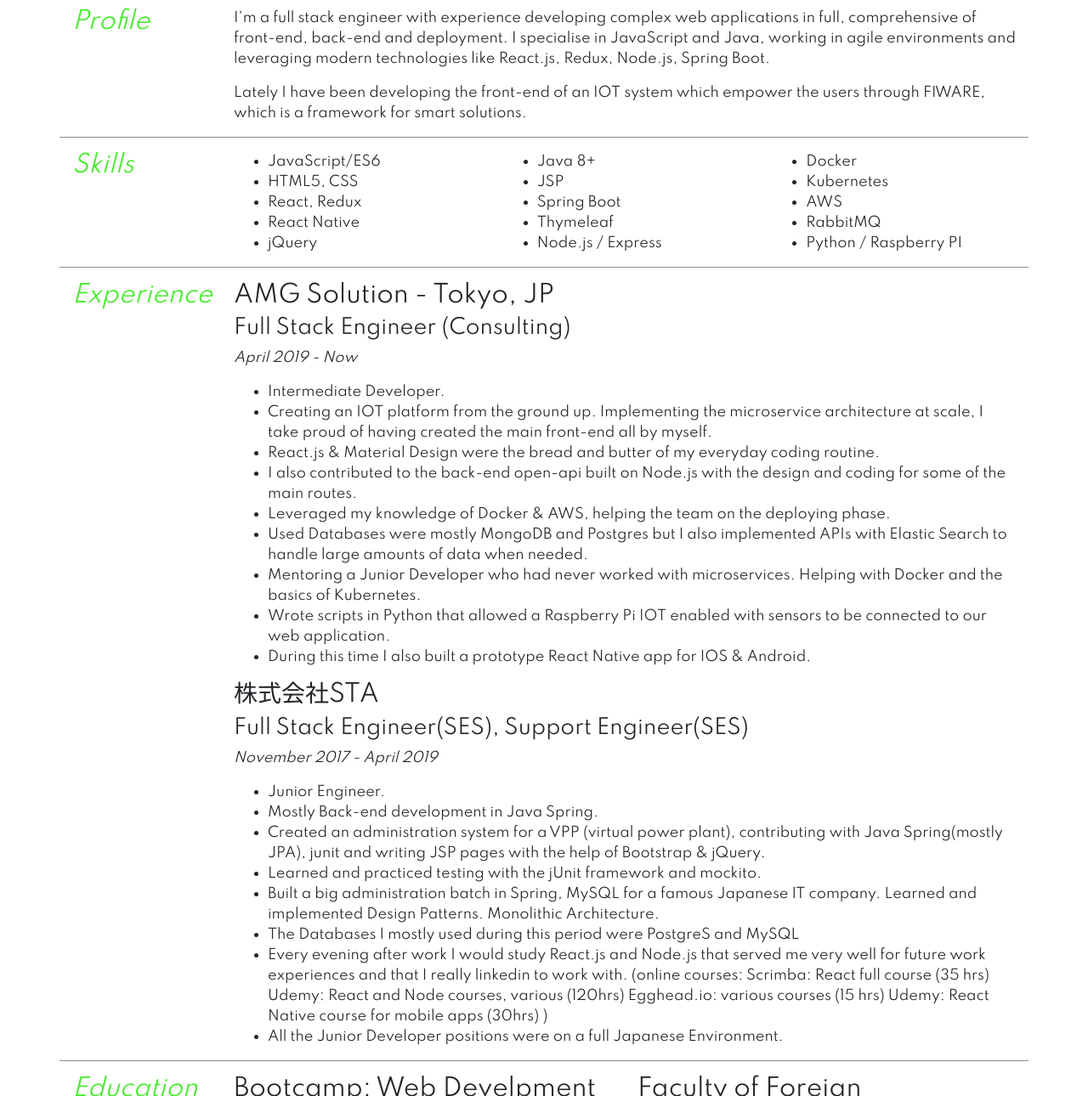
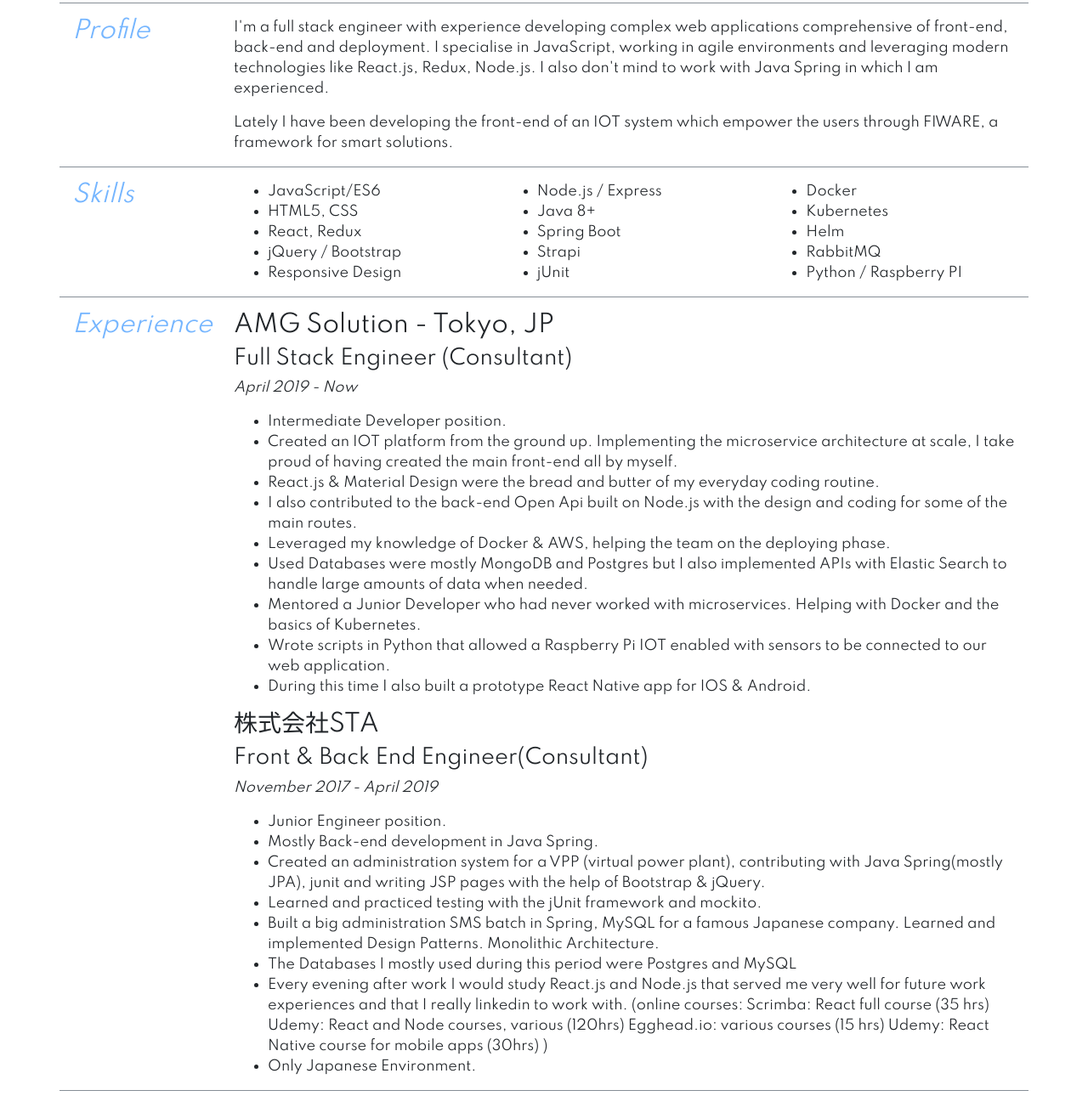
Before and after one commit to fury90723/fury90723.github.io, a plain HTML site: page index.html in a window 1280 px wide. Shown: the part 125-1415 px from the top of the page at 85% size. Drawn offline with nearby package versions, Linux system fonts and the light colour scheme.

Commit message:
Changed some English and colors

```diff
--- a/css/resume.css
+++ b/css/resume.css
@@ -5,7 +5,7 @@ body{
 }
 
 a {
-  color: #48EB2F;
+  color: #76B6FF;
 }
 
 .border-bottom {
@@ -13,7 +13,7 @@ a {
 }
 
 .title-color-primary {
-  color:#48EB2F;
+  color:#76B6FF;
 }
 
 .reset-list {
--- a/index.html
+++ b/index.html
@@ -25,6 +25,11 @@
         <div class="d-flex flex-row justify-content-md-end">
           <ul class="reset-list">
             <li>
+              <a href="./resume.pdf">
+                <span class="icon-download"></span>Download PDF
+              </a>
+            </li>
+            <li>
               <a href="mailto:marcotessarindev@gmail.com">
                 <span class="icon-mail"></span>marcotessarindev@gmail.com
               </a>
@@ -51,14 +56,15 @@
       </div>
       <div class="col-lg">
         <p>
-          I'm a full stack engineer with experience developing complex web applications in full,
+          I'm a full stack engineer with experience developing complex web applications
           comprehensive of front-end, back-end and deployment.
-          I specialise in JavaScript and Java, working in agile environments and leveraging modern
-          technologies like React.js, Redux, Node.js, Spring Boot.
+          I specialise in JavaScript, working in agile environments and leveraging modern
+          technologies like React.js, Redux, Node.js.
+          I also don't mind to work with Java Spring in which I am experienced.
         </p>
         <p>
           Lately I have been developing the front-end of an IOT system which
-          empower the users through FIWARE, which is a framework for smart solutions.
+          empower the users through FIWARE, a framework for smart solutions.
         </p>
       </div>
     </section>
@@ -75,24 +81,24 @@
               <li>JavaScript/ES6</li>
               <li>HTML5, CSS</li>
               <li>React, Redux</li>
-              <li>React Native</li>
-              <li>jQuery</li>
+              <li>jQuery / Bootstrap</li>
+              <li>Responsive Design</li>
             </ul>
           </div>
           <div class="col-sm">
             <ul class="mb-0">
+              <li>Node.js / Express</li>
               <li>Java 8+</li>
-              <li>JSP</li>
               <li>Spring Boot</li>
-              <li>Thymeleaf</li>
-              <li>Node.js / Express</li>
+              <li>Strapi</li>
+              <li>jUnit</li>
             </ul>
           </div>
           <div class="col-sm">
             <ul class="mb-0">
               <li>Docker</li>
               <li>Kubernetes</li>
-              <li>AWS</li>
+              <li>Helm</li>
               <li>RabbitMQ</li>
               <li>Python / Raspberry PI</li>
             </ul>
@@ -109,14 +115,14 @@
       <div class="col-lg">
         <div>
           <h3>AMG Solution - Tokyo, JP</h3>
-          <h4>Full Stack Engineer (Consulting)</h4>
+          <h4>Full Stack Engineer (Consultant)</h4>
           <p class="font-italic">April 2019 - Now</p>
           <ul>
             <li>
-              Intermediate Developer.
+              Intermediate Developer position.
             </li>
             <li>
-              Creating an IOT platform from the ground up.
+              Created an IOT platform from the ground up.
               Implementing the microservice architecture at scale,
               I take proud of having created the main front-end all by myself.
             </li>
@@ -124,7 +130,7 @@
               React.js & Material Design were the bread and butter of my everyday coding routine.
             </li>
             <li>
-              I also contributed to the back-end open-api built on Node.js with the
+              I also contributed to the back-end Open Api built on Node.js with the
               design and coding for some of the main routes.
             </li>
             <li>
@@ -137,7 +143,7 @@
               of data when needed.
             </li>
             <li>
-              Mentoring a Junior Developer who had never worked
+              Mentored a Junior Developer who had never worked
               with microservices. Helping with Docker and the basics of Kubernetes.
             </li>
             <li>
@@ -153,11 +159,11 @@
 
         <div>
           <h3>株式会社STA</h3>
-          <h4>Full Stack Engineer(SES), Support Engineer(SES)</h4>
+          <h4>Front & Back End Engineer(Consultant)</h4>
           <p class="font-italic">November 2017 - April 2019</p>
           <ul>
             <li>
-              Junior Engineer.
+              Junior Engineer position.
             </li>
             <li>
               Mostly Back-end development in Java Spring.
@@ -171,13 +177,13 @@
               Learned and practiced testing with the jUnit framework and mockito.
             </li>
             <li>
-              Built a big administration batch in Spring, MySQL
-              for a famous Japanese IT company.
+              Built a big administration SMS batch in Spring, MySQL
+              for a famous Japanese company.
               Learned and implemented Design Patterns.
               Monolithic Architecture.
             </li>
             <li>
-              The Databases I mostly used during this period were PostgreS and MySQL
+              The Databases I mostly used during this period were Postgres and MySQL
             </li>
             <li>
               Every evening after work I would study React.js and Node.js
@@ -191,7 +197,7 @@
               )
             </li>
             <li>
-              All the Junior Developer positions were on a full Japanese Environment.
+              Only Japanese Environment.
             </li>
           </ul>
         </div>
@@ -209,13 +215,13 @@
         <p class="font-italic">Mar 2017 – Nov 2017</p>
         <ul>
           <li>
-            Focused on learning web development.
+            Focused on learning Web Development.
             Java was the main taught language for the programming basics
             and HTML, CSS, JavaScript, Bootstrap, JSP, Java(Servlet)
             were the technologies used to build web applications.
           </li>
           <li>
-            I learned a lot of basics that I still use today on my
+            I learned a lot of basics during that time that I still use today on my
             day to day job.
           </li>
           <li>
@@ -237,7 +243,7 @@
           </li>
           <li>
             Completed Computer Science course for extra credits.
-            Basics of programming.
+            Basics of Algorithms.
           </li>
           <li>
             Dropped out after two years for private reasons.
```
Also changed, not shown: 2 other files.
